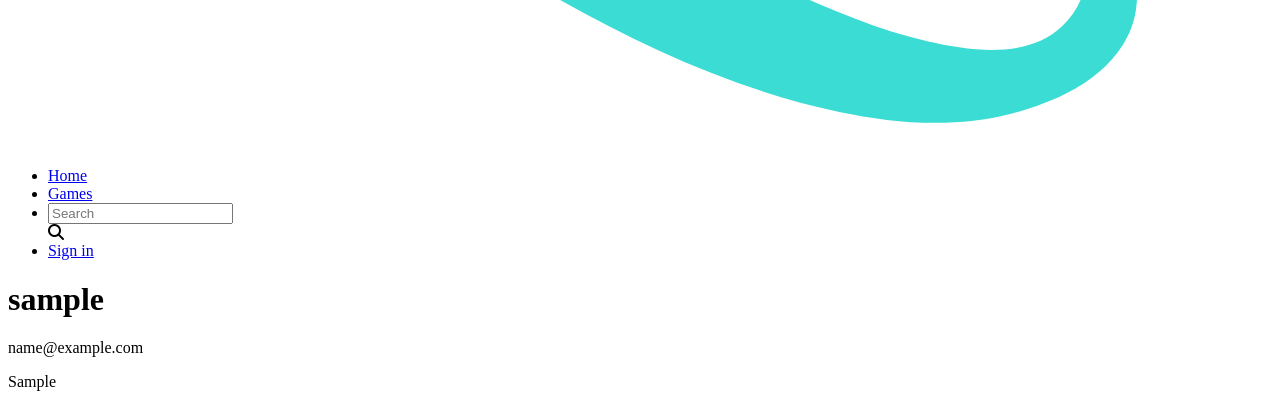
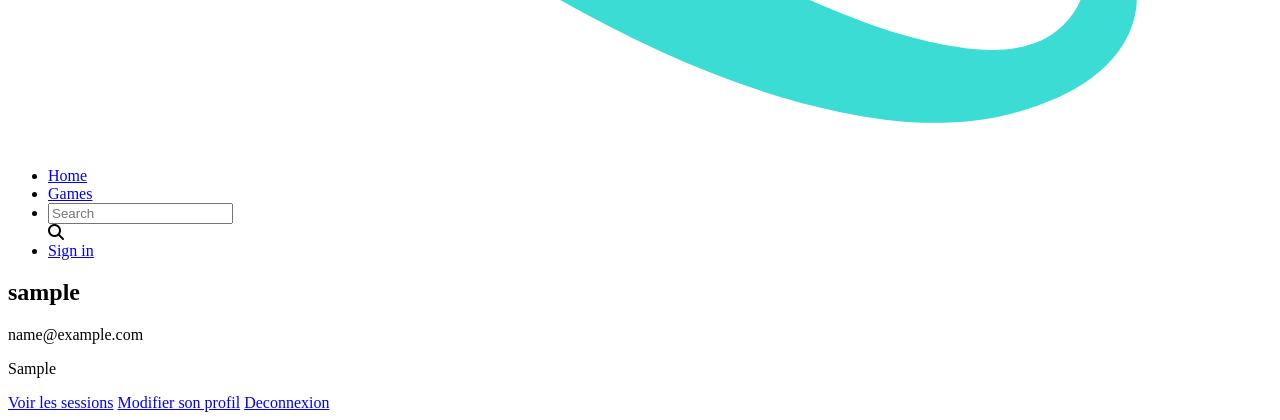
Before and after one commit to Nyxouu/Workshop_Web_s2, a Flask app: page /users/1 in a window 1280 px wide. Shown: the part 671-1091 px from the top of the page. Before the commit the page ends 1062 px from the top, so only its background shows below. Run offline with Flask 3, Linux system fonts and the light colour scheme; tables that the repository leaves empty or names only in its code hold one stand-in row (values such as "Sample post"); some libraries are stand-ins or nearby versions.

Commit message:
profiles ok

```diff
--- a/Workshop_web_s2/server.py
+++ b/Workshop_web_s2/server.py
@@ -81,6 +81,10 @@
         else :
             hashed_password = None
         model.update_user(int(id), email, username, hashed_password, nationality)
+        data = model.get_user(int(id))
+        if data[0]['admin']==1 :
+            return render_template('admin/admin_profile.html', user=data)
+        return render_template('user/profile.html', user=data)
     data = model.get_user(int(id))
     return render_template('user/edit_user.html', user=data)
 
@@ -248,7 +252,7 @@
 # ---------------------------- Session
 # ---------------------------------------------------------------------------
 
-@app.route("/session", methods=['GET', 'POST'])
+@app.route("/sessions", methods=['GET', 'POST'])
 def list_session():
     sessions = model.get_all_sessions()
     return render_template('session/session.html', sessions=sessions)
--- a/Workshop_web_s2/templates/admin/admin_profile.html
+++ b/Workshop_web_s2/templates/admin/admin_profile.html
@@ -22,5 +22,10 @@
     <a href="/admin_sessions">Admin sessions</a>
     <a href="/admin_users">Admin users</a>
 
+    <a href="/sessions">Voir les sessions</a>
+    <a href="/user/edit/{{user[0].id_user}}">Modifier son profil</a>
+    <a href="/logout">Deconnexion</a>
+
+
   </body>
 </html>
--- a/Workshop_web_s2/templates/user/profile.html
+++ b/Workshop_web_s2/templates/user/profile.html
@@ -3,17 +3,32 @@
   <head>
     <meta charset="UTF-8" />
     <meta name="viewport" content="width=device-width, initial-scale=1.0">
-      <script src="https://kit.fontawesome.com/fbc8a75355.js" crossorigin="anonymous"></script>
     <link rel="stylesheet" href="/static/css/main.css">
     <link rel="stylesheet" href="/static/css/menu.css">
+    <link rel="stylesheet" href="/static/css/form.css">
+    <script src="https://kit.fontawesome.com/fbc8a75355.js" crossorigin="anonymous"></script>
     <title>Speed Score</title>
   </head>
   <body>
+    <div id="wrapper">
+
+      <header>
         {% include "menu.html" %}
+      </header>
+
+      <main>
+        <section id="title">
           <h1>{{user[0].username}}</h1>
-
+        </section>
+        <div class="separator"></div>
+        <section id="content">
           <p> {{user[0].email}} </p>
           <p> {{user[0].nationality}} </p>
-
+          <a href="/sessions">Voir les sessions</a>
+          <a href="/user/edit/{{user[0].id_user}}">Modifier son profil</a>
+          <a href="/logout">Deconnexion</a>
+        </section>
+      </main>
+    </div>
   </body>
 </html>
```
Also changed, not shown: Workshop_web_s2/templates/session/session.html (+20 -5 lines). Lines whose indentation alone changed are shown as unchanged.
